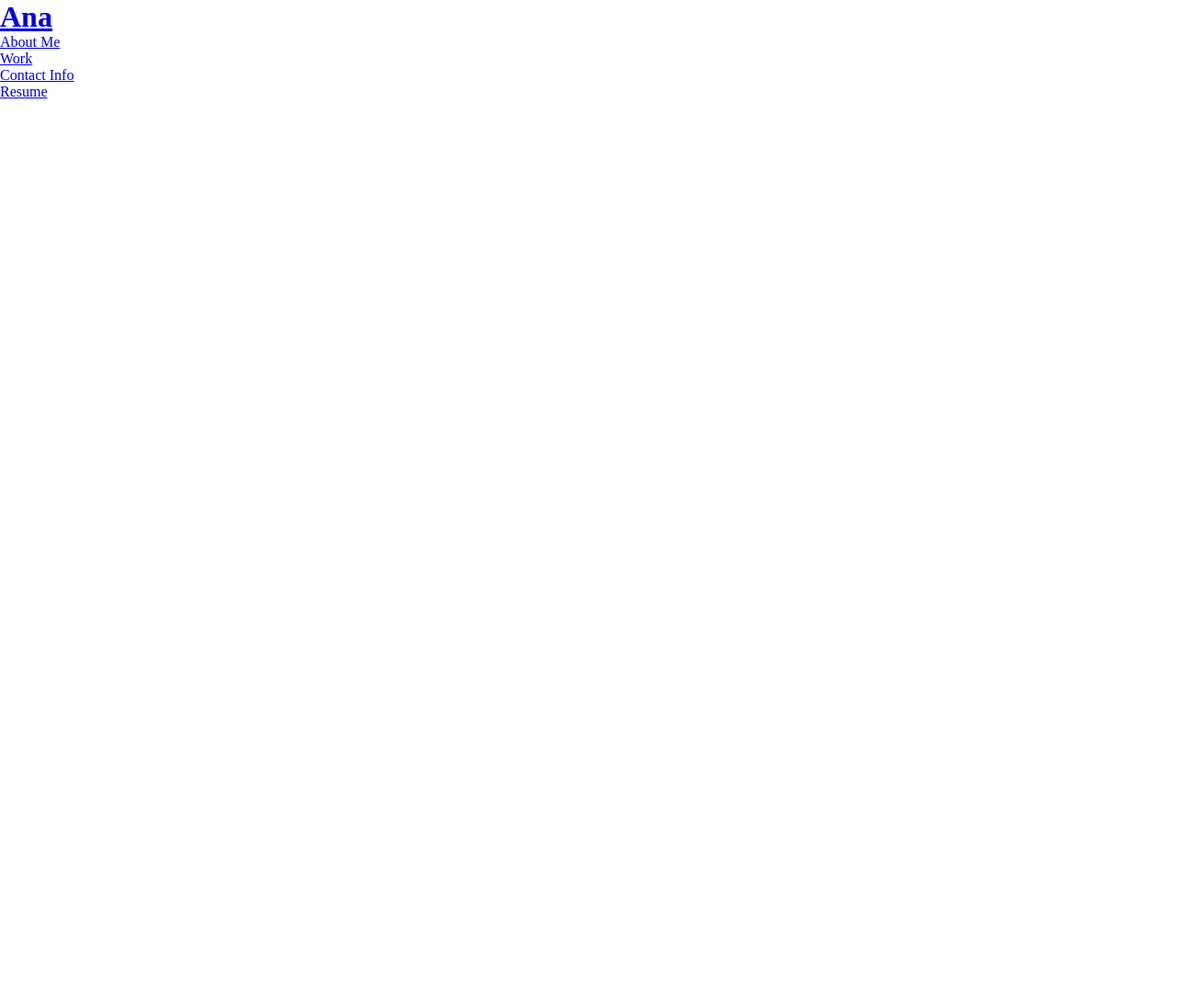
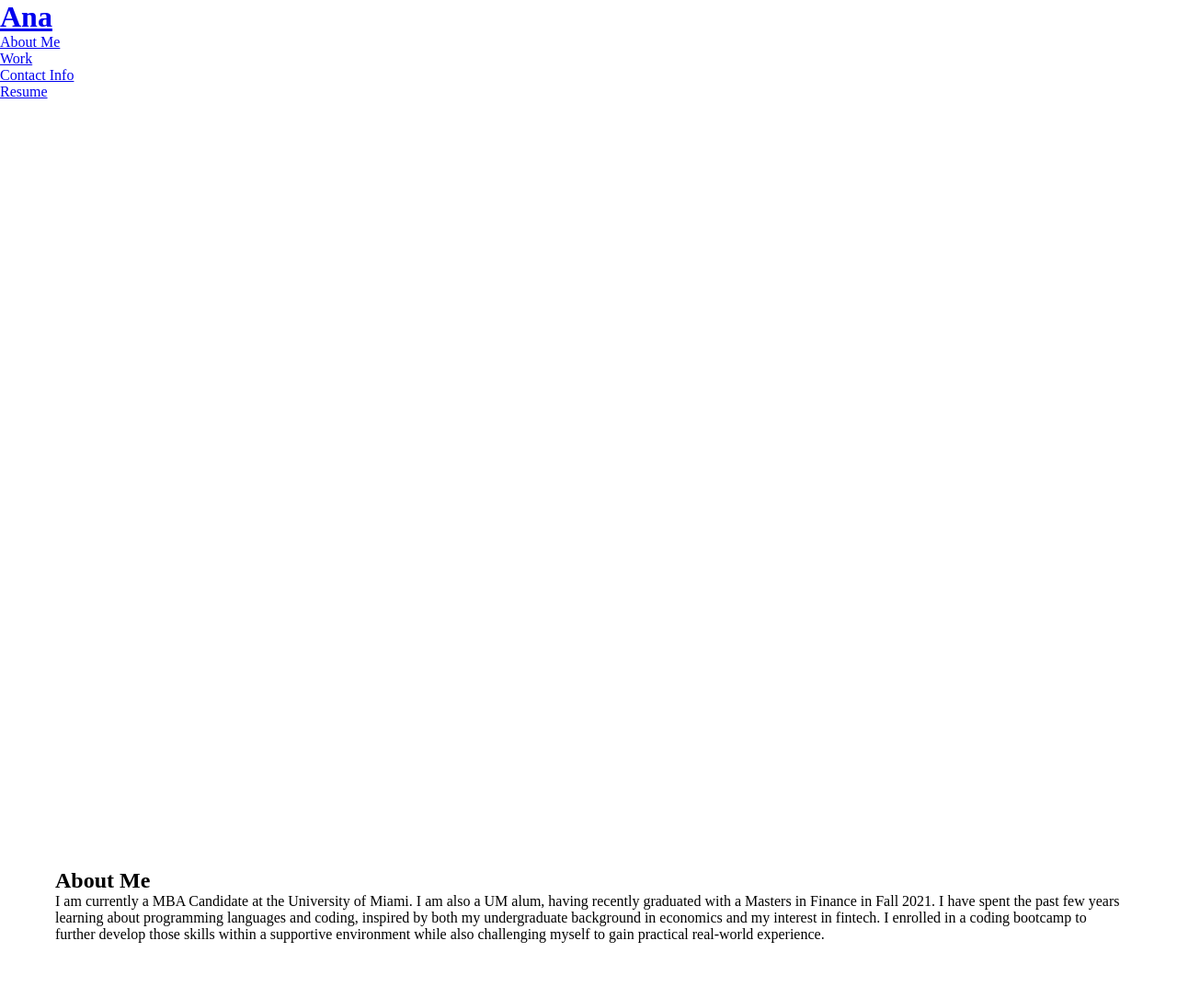
Before and after one commit to ams9220/professional-portfolio, a plain HTML site: page index.html in a window 1280 px wide. Shown: the whole page at 92% size. Before the commit the page ends 884 px from the top, so only its background shows below. Drawn offline with Linux system fonts and the light colour scheme.

Commit message:
about me section

```diff
--- a/index.html
+++ b/index.html
@@ -35,6 +35,33 @@
     <!-- hero/jumbotron -->
     <section class="hero">
         <div class="hero-cta">
-            <h2>Cool Subtitle Here!</h2>
+            <h2>Welcome! </h2>
         </div>
     </section>
+
+
+    <!-- "about me" section -->
+    <section id="about-me" class="info">
+        <h2>
+            About Me
+        </h2>
+            <p>
+                I am currently a MBA Candidate at the University of Miami.
+                I am also a UM alum, having recently graduated with a Masters in Finance in Fall 2021.
+                I have spent the past few years learning about programming languages and coding,
+                inspired by both my undergraduate background in economics and my interest in fintech.
+                I enrolled in a coding bootcamp to further develop those skills within a supportive environment
+                while also challenging myself to gain practical real-world experience.
+            </p>
+
+
+    </section>
+
+
+    <!-- "work" section -->
+
+
+    <!-- "contact info" section -->
+
+
+    <!-- "resume" section -->
```
